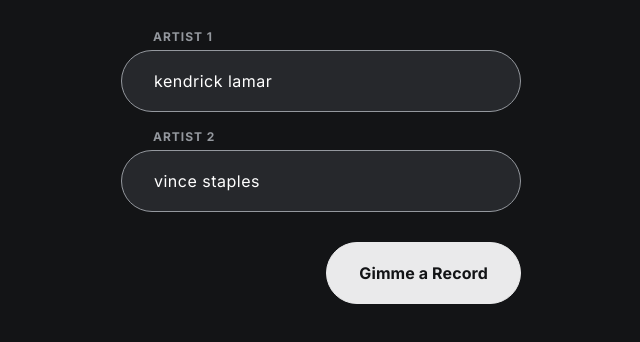
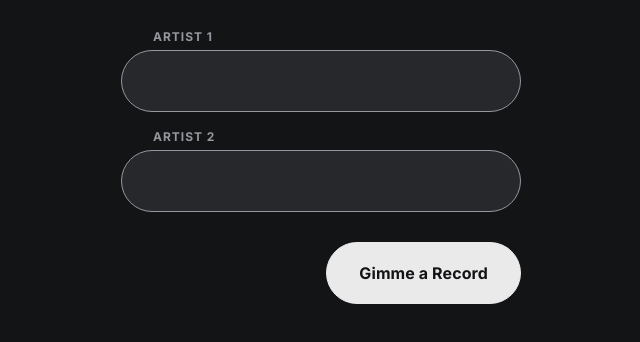
Before and after one commit to kevin-earley/next-favorite-record, a website with bundled scripts: page index.html in a window 1280 px wide. Shown: the part 294-636 px from the top of the page, without its empty margins (319-959 px from the left). Built offline with nearby package versions, Linux system fonts and the light colour scheme; a web font is replaced by a local one.

Commit message:
remove input value

```diff
--- a/index.html
+++ b/index.html
@@ -31,9 +31,9 @@
             <h1 class="mb-3">Next Favorite Record</h1>
             <p class="mb-5">Find your next favorite record by entering the names of two of your favorite artists, bands, singers, rappers, etc.</p>
             <label for="artist-input-01" class="mb-1">Artist 1</label>
-            <input type="text" id="artist-input-01" class="mb-4" value="kendrick lamar"></input>
+            <input type="text" id="artist-input-01" class="mb-4" value=""></input>
             <label for="artist-input-02" class="mb-1">Artist 2</label>
-            <input type="text" id="artist-input-02" class="mb-5" value="vince staples"></input>
+            <input type="text" id="artist-input-02" class="mb-5" value=""></input>
             <button type="button" class="btn btn-pri submit">Gimme a Record</button>
           </div>
 
```
